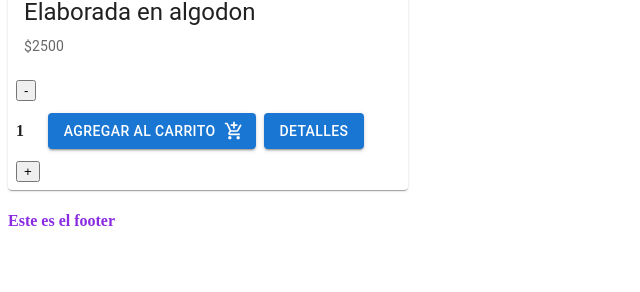
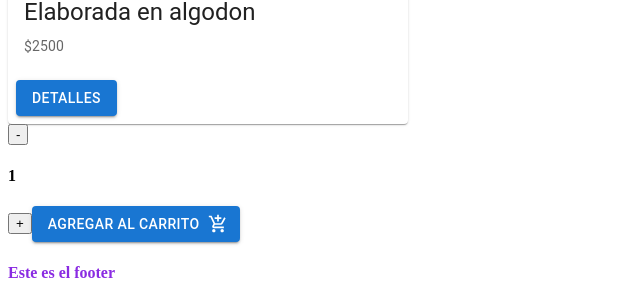
Before and after one commit to STEFA2023/proyecto_reactjs_Stefanie_Rodriguez, a React (Vite) app in the folder primera_app_reactjs_stefanie_rodriguez/: page /item/1 in a window 1280 px wide. Shown: the part 497-789 px from the top of the page, without its empty margins (0-640 px from the left). Built offline with nearby package versions, Linux system fonts and the light colour scheme.

Commit message:
modificando el counter

```diff
--- a/primera_app_reactjs_stefanie_rodriguez/src/App.jsx
+++ b/primera_app_reactjs_stefanie_rodriguez/src/App.jsx
@@ -8,11 +8,13 @@ import { ItemDetailContainer } from "./components/pages/itemDetailContainer/Item
 import { Category } from "./components/pages/Category";
 import { Layout } from "./components/layout/Layout";
 import { CheckoutContainer } from "./components/pages/checkout/CheckoutContainer";
+import CartContextProvider from "./context/CartContext";
 
 function App() {
   return (
     <>
       <BrowserRouter>
+      <CartContextProvider>
         <Routes>
           <Route element={<Layout />}>
             <Route path="/" element={<ItemListContainer />} />
@@ -23,6 +25,7 @@ function App() {
           </Route>
           <Route path="*" element={<h1>404 Not found</h1>} />
         </Routes>
+      </CartContextProvider>
       </BrowserRouter>
     </>
   );
--- a/primera_app_reactjs_stefanie_rodriguez/src/components/common/cartWidget/CartWidgetContainer.jsx
+++ b/primera_app_reactjs_stefanie_rodriguez/src/components/common/cartWidget/CartWidgetContainer.jsx
@@ -1,9 +1,15 @@
 import { MdShoppingCart } from "react-icons/md";
+import { useContext } from "react";
+import { CartContext } from "../../../context/CartContext";
 
-export const CartWidgetContainer = () => {
+const CartWidgetContainer = () => {
+
+    const { cart } = useContext(CartContext)
+
+
     return (
     <div>
-        <span>0</span>
+        <span>{cart.length}</span>
         <MdShoppingCart color="purple"/>
     </div>
     );
--- a/primera_app_reactjs_stefanie_rodriguez/src/components/common/itemCount/ItemCountContainer.jsx
+++ b/primera_app_reactjs_stefanie_rodriguez/src/components/common/itemCount/ItemCountContainer.jsx
@@ -3,8 +3,11 @@ import ItemCountPresentacional from "./ItemCountPresentacional";
 import { products } from "../../../productsMock";
 
 
-export const ItemCountContainer = ({ productId, onAdd }) => {
-    const product = products.find(item => item.id === productId);
+
+const ItemCountContainer = ({ onAdd }) => {
+
+    const product = products.find(item => item.id === item.id);
+
     const [counter, setCounter] = useState(1);
 
     const sumar = () => {
@@ -13,17 +16,25 @@ export const ItemCountContainer = ({ productId, onAdd }) => {
         } else {
             alert("Stock máximo");
         }
-    }
+    };
+
     const restar = () => {
         if (counter > 1) {
-            setCounter(counter - 1);
+            setCounter(counter -1 );
+        } else {
+            alert ("el numero ingresado debe ser mayor a uno");
         }
     };
-    return (
+    const addToCart = () => {
+        if (product) {
+            onAdd(product.id, counter);
+        }
+    };
+    return(
         <div>
-            <ItemCountPresentacional sumar={sumar} restar={restar} counter={counter} onAdd={onAdd}/>
-        </div>
-    );
+        <ItemCountPresentacional sumar={sumar} restar={restar} counter={counter} onAdd={addToCart}/>
+    </div>
+);
 };
 
 export default ItemCountContainer;
--- a/primera_app_reactjs_stefanie_rodriguez/src/components/common/itemCount/ItemCountPresentacional.jsx
+++ b/primera_app_reactjs_stefanie_rodriguez/src/components/common/itemCount/ItemCountPresentacional.jsx
@@ -1,13 +1,16 @@
-import React from "react";
+import {Button} from "@mui/material";
+import AddShoppingCartIcon from '@mui/icons-material/AddShoppingCart';
 
-export const ItemCountPresentacional = ({sumar, restar, counter}) => {
+const ItemCountPresentacional = ({sumar, restar, counter, onAdd}) => {
     return (
     <div>
         <button onClick={restar}>-</button>
         <h4> {counter} </h4>
         <button onClick={sumar}>+</button>
+        <Button variant="contained" onClick={() => onAdd(counter)} endIcon={<AddShoppingCartIcon />}>Agregar al carrito
+</Button>
     </div>
-    )
+    );
 };
 
 
--- a/primera_app_reactjs_stefanie_rodriguez/src/components/common/productCard/ProductCard.jsx
+++ b/primera_app_reactjs_stefanie_rodriguez/src/components/common/productCard/ProductCard.jsx
@@ -1,10 +1,13 @@
 import { Button, Card, CardActions, CardContent, CardMedia, Typography } from "@mui/material";
-import AddShoppingCartIcon from '@mui/icons-material/AddShoppingCart';
-import { ItemCountContainer } from "../itemCount/ItemCountContainer";
 import { Link } from "react-router-dom";
 
 
-export const ProductCard = ({ id, Titulo, Price, Description, Image, onAdd}) => {
+export const ProductCard = ({ id, Titulo, Price, Description, Image}) => {
+
+    const addToCart = (productId, quantity) => {
+        onAdd(productId, quantity);
+    };
+
     return (
     <div>
         <Card sx={{ maxWidth: 400 }}>
@@ -23,9 +26,6 @@ export const ProductCard = ({ id, Titulo, Price, Description, Image, onAdd}) =>
                 </Typography>
             </CardContent>
             <CardActions>
-            <ItemCountContainer productId={id}/>
-            <Button variant="contained"  onClick={()=>onAdd(counter)} endIcon={<AddShoppingCartIcon />}>Agregar al carrito
-</Button>
 <Link to={`/item/${id}`}>
 <Button variant="contained">Detalles</Button>
 </Link>
--- a/primera_app_reactjs_stefanie_rodriguez/src/components/pages/itemDetailContainer/ItemDetailContainer.jsx
+++ b/primera_app_reactjs_stefanie_rodriguez/src/components/pages/itemDetailContainer/ItemDetailContainer.jsx
@@ -1,7 +1,8 @@
-import { useEffect, useState, } from 'react';
+import { useContext, useEffect, useState, } from 'react';
 import { ItemDetailPresentacional } from './ItenDetailPresentacional';
 import { useParams } from 'react-router-dom';
 import { getProduct } from '../../../productsMock';
+import { CartContext } from '../../../context/CartContext';
 
 export const ItemDetailContainer = () => {
 
@@ -10,12 +11,15 @@ export const ItemDetailContainer = () => {
     const [item, setItem] = useState(null);
     const [isLoading, setIsLoading] = useState(true);
 
+    const { addToCart } = useContext(CartContext)
+
     useEffect (() => {
       setIsLoading(true);
       getProduct(id)
         .then(resp => {
           setItem(resp);
           setIsLoading(false);
+          console.log(resp)
         })
         .catch(error => {
           console.error('Error fetching product:', error);
@@ -23,17 +27,20 @@ export const ItemDetailContainer = () => {
         });
     }, [id] );
 
-    const onAdd = ( cantidad )=>{
-      let infoProducto ={
+    const onAdd = ( cantidad ) => {
+      if (item) {
+      let infoProducto = {
         ...item,
         quantity: cantidad
-      };
-      console.log(infoProducto);
+      }
+      console.log(infoProducto)
+      addToCart(infoProducto);
+    }
     };
 
-  return (
-    <>
-    {isLoading ? <h2>Cargando productos...</h2> : (item && (<ItemDetailPresentacional productId={item.id} onAdd={onAdd}
+    return (
+      <>
+        {isLoading ? <h2>Cargando productos...</h2> : (item && (<ItemDetailPresentacional productId={item.id} onAdd={onAdd}
                         Titulo={item.title}
                         Price={item.price}
                         Description={item.description}
--- a/primera_app_reactjs_stefanie_rodriguez/src/components/pages/itemDetailContainer/ItenDetailPresentacional.jsx
+++ b/primera_app_reactjs_stefanie_rodriguez/src/components/pages/itemDetailContainer/ItenDetailPresentacional.jsx
@@ -1,4 +1,5 @@
 import { ProductCard } from "../../common/productCard/ProductCard";
+import ItemCountContainer from "../../common/itemCount/ItemCountContainer";
 
 export const ItemDetailPresentacional = ({ id, Titulo, Price, Description, Image, onAdd}) => {
     return (
@@ -11,6 +12,9 @@ export const ItemDetailPresentacional = ({ id, Titulo, Price, Description, Image
             Image={Image}
             onAdd={onAdd}
             />
+            <ItemCountContainer
+            onAdd={onAdd}
+            />
         </div>
     );
 };
--- /dev/null
+++ b/primera_app_reactjs_stefanie_rodriguez/src/context/CartContext.jsx
@@ -0,0 +1,25 @@
+import { createContext, useState } from "react"
+
+
+export const CartContext = createContext()
+
+
+const CartContextProvider = ({children}) => {
+
+    const [cart, setCart] = useState([])
+
+    const addToCart = (product) => {
+        console.log(product)
+    }
+
+    let data={
+        cart,
+        addToCart
+    }
+
+    return <CartContext.Provider value={ data }>
+        {children}
+    </CartContext.Provider>
+}
+
+export default CartContextProvider
```
Also changed, not shown: primera_app_reactjs_stefanie_rodriguez/src/components/common/cartWidget/CartWidgetPresentacional.jsx (deleted).
